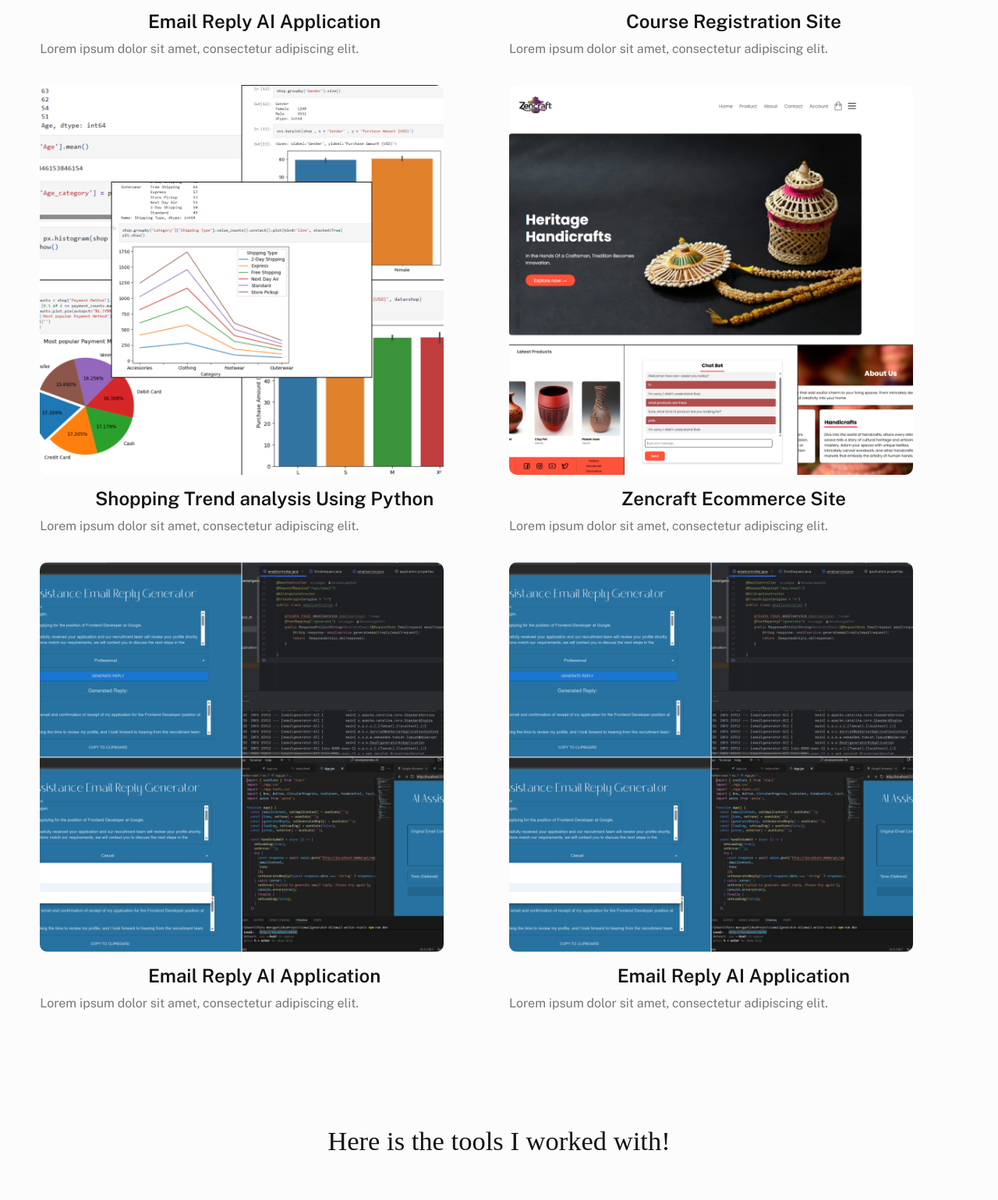
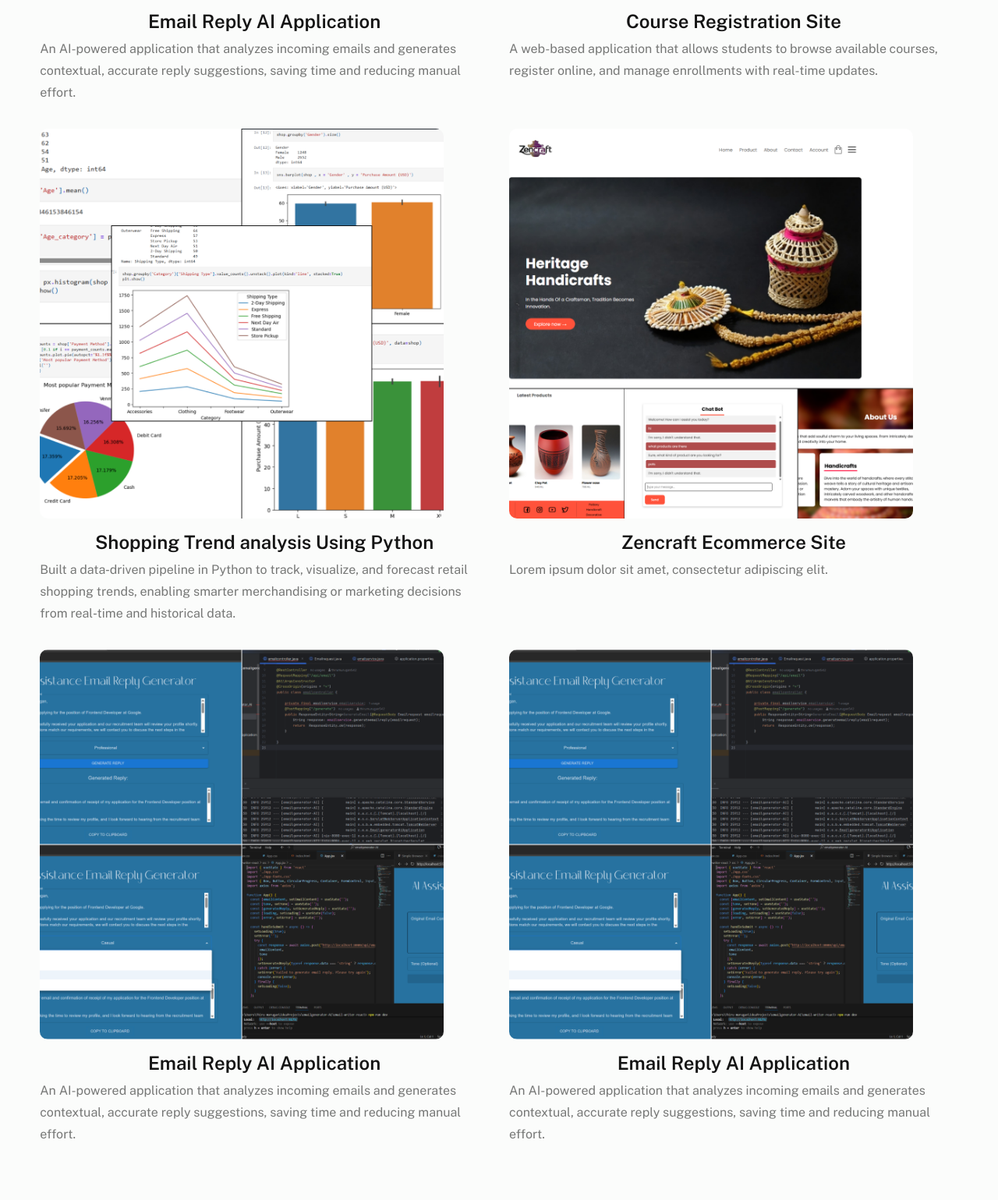
Before and after one commit to thirumurugan542/thiru_portfolio, a plain HTML site: page index.html in a window 1280 px wide. Shown: the part 3391-4930 px from the top of the page at 78% size. Drawn offline with nearby package versions, Linux system fonts and the light colour scheme; a web font is replaced by a local one.

Commit message:
fix:Altered the project sublines

```diff
--- a/index.html
+++ b/index.html
@@ -331,13 +331,13 @@
             <div class="entry__details">
                 <h4 class="entry__heading">Email Reply AI Application</h4>
                 <p class="entry__excerpt">
-                Lorem ipsum dolor sit amet, consectetur adipiscing elit.
+                An AI-powered application that analyzes incoming emails and generates contextual, accurate reply suggestions, saving time and reducing manual effort.
                 </p>
             </div>
 
             <div class="glightbox-desc entry__desc-01">
                 <p>
-                Lorem ipsum dolor sit amet consectetur, adipisicing elit.
+                An AI-powered application that analyzes incoming emails and generates contextual, accurate reply suggestions, saving time and reducing manual effort.
                 <a href="https://github.com/thirumurugan542/EmailReplyGenerator-AI">Project Link</a>.
                 </p>
             </div>
@@ -363,13 +363,13 @@
             <div class="entry__details">
                 <h4 class="entry__heading">Course Registration Site</h4>
                 <p class="entry__excerpt">
-                Lorem ipsum dolor sit amet, consectetur adipiscing elit.
+                A web-based application that allows students to browse available courses, register online, and manage enrollments with real-time updates.
                 </p>
             </div>
 
             <div class="glightbox-desc entry__desc-01">
                 <p>
-                Lorem ipsum dolor sit amet consectetur, adipisicing elit.
+                A web-based application that allows students to browse available courses, register online, and manage enrollments with real-time updates.
                 <a href="https://github.com/thirumurugan542/Course-Resgister-Site-SpringBoot">Project Link</a>.
                 </p>
             </div>
@@ -395,13 +395,13 @@
             <div class="entry__details">
                 <h4 class="entry__heading">Shopping Trend analysis Using Python</h4>
                 <p class="entry__excerpt">
-                Lorem ipsum dolor sit amet, consectetur adipiscing elit.
+                Built a data‑driven pipeline in Python to track, visualize, and forecast retail shopping trends, enabling smarter merchandising or marketing decisions from real‑time and historical data.
                 </p>
             </div>
 
             <div class="glightbox-desc entry__desc-01">
                 <p>
-                Lorem ipsum dolor sit amet consectetur, adipisicing elit.
+                Built a datadriven pipeline in Python to track, visualize, and forecast retail shopping trends, enabling smarter merchandising or marketing decisions from real‑time and historical data.
                 <a href="https://github.com/thirumurugan542/Identifying-Shopping-Trends-using-Data-Analysis">Project Link</a>.
                 </p>
             </div>
@@ -451,7 +451,7 @@
                 </div>
 
                 <div class="entry__info">
-                <h4 class="entry__title">White Knit Cap</h4>
+                <h4 class="entry__title">Email EmailReplyGenerator-AI</h4>
                 <div class="entry__cat">Frontend Design</div>
                 </div>
             </a>
@@ -459,13 +459,13 @@
             <div class="entry__details">
                 <h4 class="entry__heading">Email Reply AI Application</h4>
                 <p class="entry__excerpt">
-                Lorem ipsum dolor sit amet, consectetur adipiscing elit.
+               An AI-powered application that analyzes incoming emails and generates contextual, accurate reply suggestions, saving time and reducing manual effort.
                 </p>
             </div>
 
             <div class="glightbox-desc entry__desc-01">
                 <p>
-                Lorem ipsum dolor sit amet consectetur, adipisicing elit.
+               An AI-powered application that analyzes incoming emails and generates contextual, accurate reply suggestions, saving time and reducing manual effort.
                 <a href="https://github.com/thirumurugan542/EmailReplyGenerator-AI">Project Link</a>.
                 </p>
             </div>
@@ -483,7 +483,7 @@
                 </div>
 
                 <div class="entry__info">
-                <h4 class="entry__title">White Knit Cap</h4>
+                <h4 class="entry__title">EmailReplyGenerator-AI</h4>
                 <div class="entry__cat">Frontend Design</div>
                 </div>
             </a>
@@ -491,13 +491,13 @@
             <div class="entry__details">
                 <h4 class="entry__heading">Email Reply AI Application</h4>
                 <p class="entry__excerpt">
-                Lorem ipsum dolor sit amet, consectetur adipiscing elit.
+                An AI-powered application that analyzes incoming emails and generates contextual, accurate reply suggestions, saving time and reducing manual effort.
                 </p>
             </div>
 
             <div class="glightbox-desc entry__desc-01">
                 <p>
-                Lorem ipsum dolor sit amet consectetur, adipisicing elit.
+                An AI-powered application that analyzes incoming emails and generates contextual, accurate reply suggestions, saving time and reducing manual effort.
                 <a href="https://github.com/thirumurugan542/EmailReplyGenerator-AI">Project Link</a>.
                 </p>
             </div>
```
